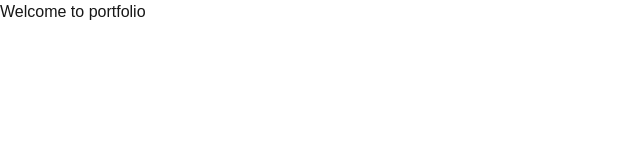
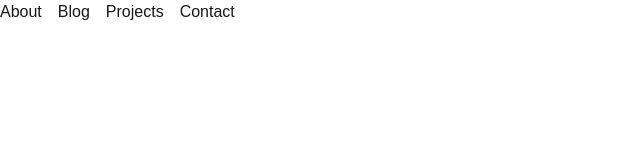
Before and after one commit to Dope-Otaku/portfolio_v4, a Next.js app in the folder portfolio_v4/: page / in a window 1280 px wide. Shown: the top 160 px of the page, without its empty margins (0-640 px from the left). Built offline with nearby package versions, Linux system fonts and the light colour scheme.

Commit message:
added several links to different different pages

```diff
--- a/portfolio_v4/src/app/page.js
+++ b/portfolio_v4/src/app/page.js
@@ -1,7 +1,15 @@
-import Image from "next/image";
+import Link from "next/link";
 
 export default function Home() {
   return (
-    <h1>Welcome to portfolio</h1>
+    <>
+     <nav className="flex gap-4">
+      <Link href="/">About</Link>
+      <Link href="/blog">Blog</Link>
+      <Link href="/">Projects</Link>
+      <Link href="/">Contact</Link>
+     </nav>
+
+    </>
   );
 }
```
